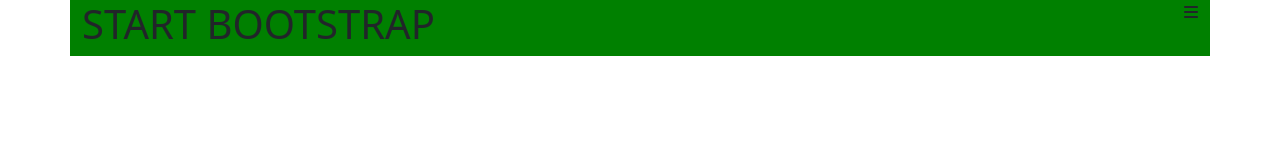
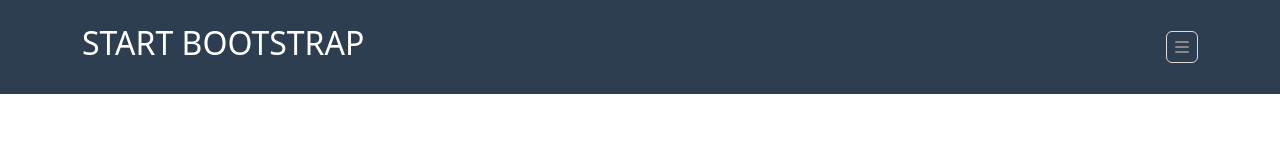
Before and after one commit to CatalanoLorenzo/html-css-bootstrap-freelancer, a plain HTML site: page index.html in a window 1280 px wide. Drawn offline with nearby package versions, Linux system fonts and the light colour scheme.

Commit message:
add elemnt to nav

```diff
--- a/asset/css/style.css
+++ b/asset/css/style.css
@@ -2,8 +2,41 @@
 .debug [class ^='col']{
     background-color: green;
 }
+/* #region utilitys */
+:root{
+    --headerbkg: #2c3e50;
+    --iconmenu: #888888;
+    --borderquareicon: #dddddd;
+
+}
+
+
+
+
+
+
+
+
+
+
 /* smartphone-frist base */
+/* #region header */
+nav{
+    background-color: var(--headerbkg);
+}
 .menumd{
     display: none;
 }
+.square_ico{
+    border-color: var(--borderquareicon);
+    border-style: solid;
+    height: 2rem;
+    width: 2rem;
+    border-width: 0.1rem;
+}
+.square_ico i{
+    color: var(--iconmenu);
+}
+/* #endregion header */
+
 /* smartphone > up responsive */
--- a/index.html
+++ b/index.html
@@ -13,23 +13,23 @@
 
 
 </head>
-<body class="debug">
+<body class="">
     <!-- #region header -->
     <header>
-        <nav>
-            <div class="container">
-                <div class="row justify-content-between">
-                    <div class="col">
-                        <h1>START BOOTSTRAP</h1>
+        <nav class="text-white py-4">
+            <div class="container ">
+                <div class="row justify-content-between align-items-center ">
+                    <div class="col fs-6 ">
+                        <h2>START BOOTSTRAP</h2>
                     </div>
-                    <div class="col menusm text-end">
-                        <div class="square_ico ">
+                    <div class="col menusm justify-content-end d-flex">
+                        <div class="square_ico border-1 rounded-2 justify-content-center d-flex align-items-center">
                             <i class="fa-solid fa-bars"></i>
                         </div>
                     </div>
                     <div class="col menumd text-end">
                         <ul>
-                            <li>PORTFOLIO</li>
+                            <li class="">PORTFOLIO</li>
                             <li>ABOUT</li>
                             <li>CONTACT</li>
                         </ul>
```
